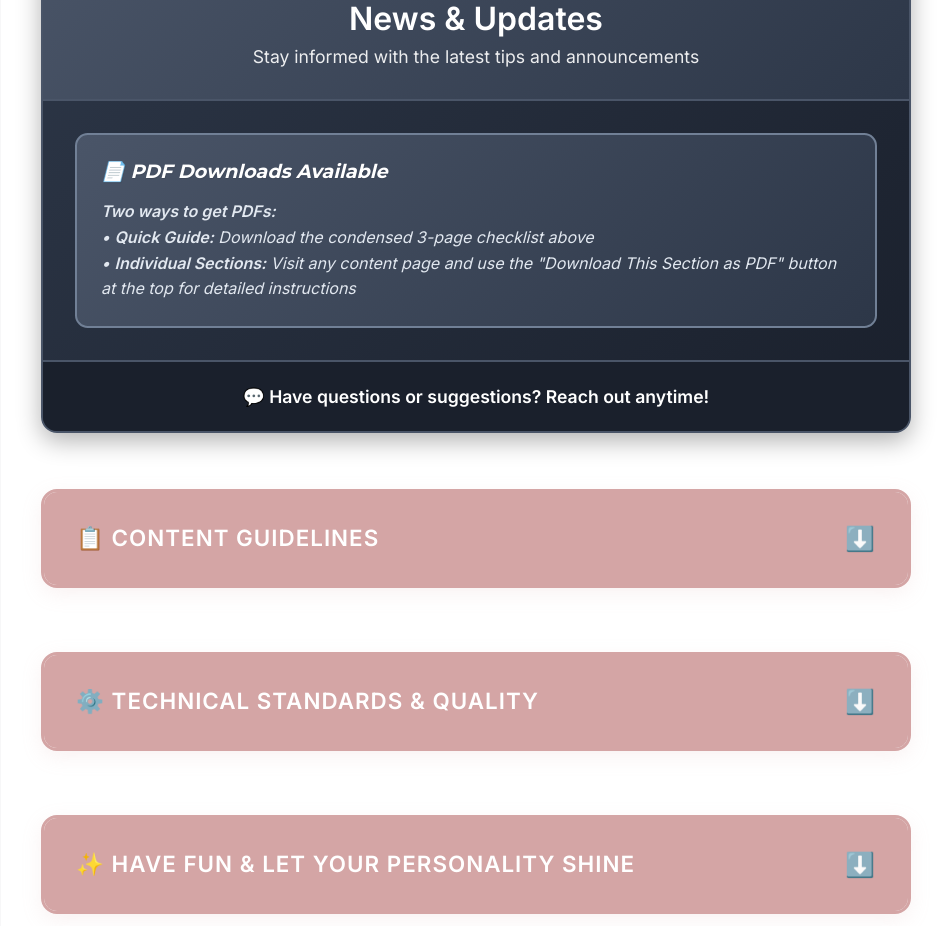
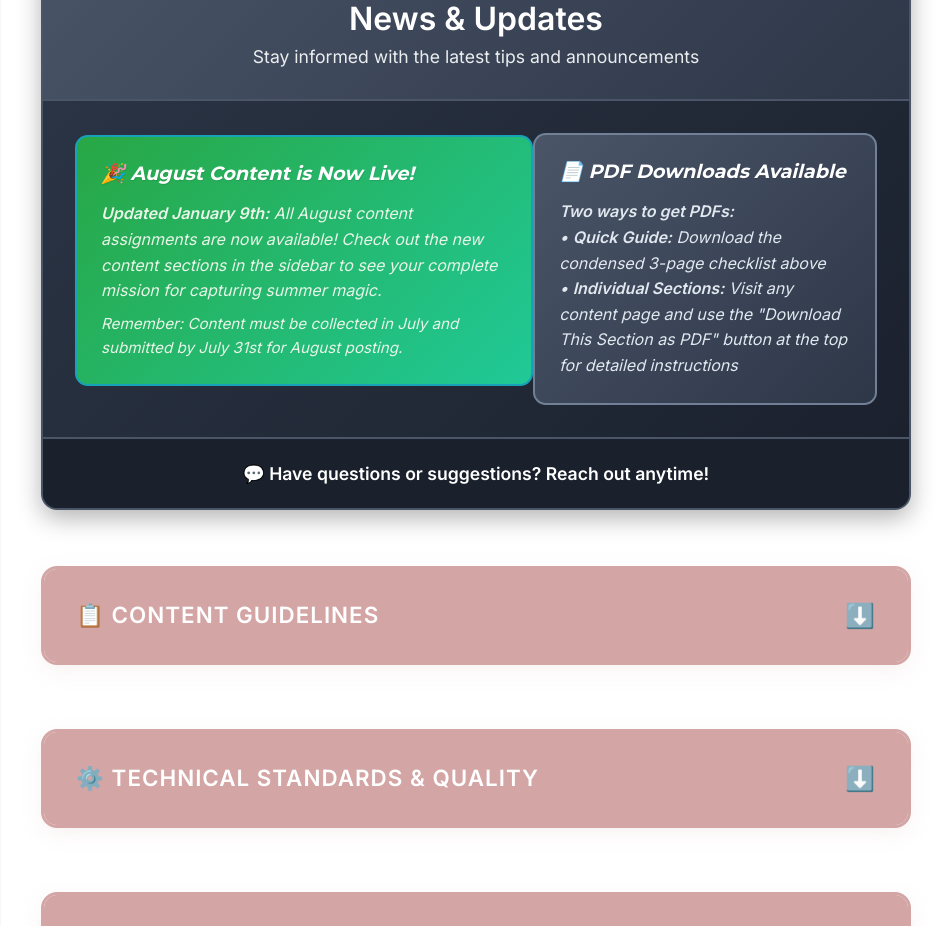
Before and after one commit to Jaymelynng/AugustContent, a React (Vite) app: page / in a window 1280 px wide. Shown: the part 1940-2866 px from the top of the page, without its empty margins (289-1240 px from the left). Built offline with nearby package versions, Linux system fonts and the light colour scheme.

Commit message:
Update News Section with August Content Release

```diff
--- a/src/components/sections/IntroSection.tsx
+++ b/src/components/sections/IntroSection.tsx
@@ -126,6 +126,41 @@ export function IntroSection() {
         </div>
 
         <div className="news-grid">
+          <div style={{
+            background: 'linear-gradient(135deg, #28a745, #20c997)',
+            padding: '1.5rem',
+            borderRadius: '0.8rem',
+            border: '2px solid #17a2b8',
+            color: 'white',
+            marginBottom: '1rem'
+          }}>
+            <h3 style={{
+              color: 'white',
+              margin: '0 0 1rem 0',
+              fontSize: '1.2rem',
+              display: 'flex',
+              alignItems: 'center',
+              gap: '0.5rem'
+            }}>
+              🎉 August Content is Now Live!
+            </h3>
+            <p style={{
+              color: '#e8f5e8',
+              margin: '0 0 0.5rem 0',
+              lineHeight: '1.6'
+            }}>
+              <strong>Updated January 9th:</strong> All August content assignments are now available! Check out the new content sections in the sidebar to see your complete mission for capturing summer magic.
+            </p>
+            <p style={{
+              color: '#e8f5e8',
+              margin: '0',
+              lineHeight: '1.6',
+              fontSize: '0.95rem'
+            }}>
+              Remember: Content must be collected in July and submitted by July 31st for August posting.
+            </p>
+          </div>
+
           <div style={{
             background: 'linear-gradient(135deg, #4a5568, #2d3748)',
             padding: '1.5rem',
```
